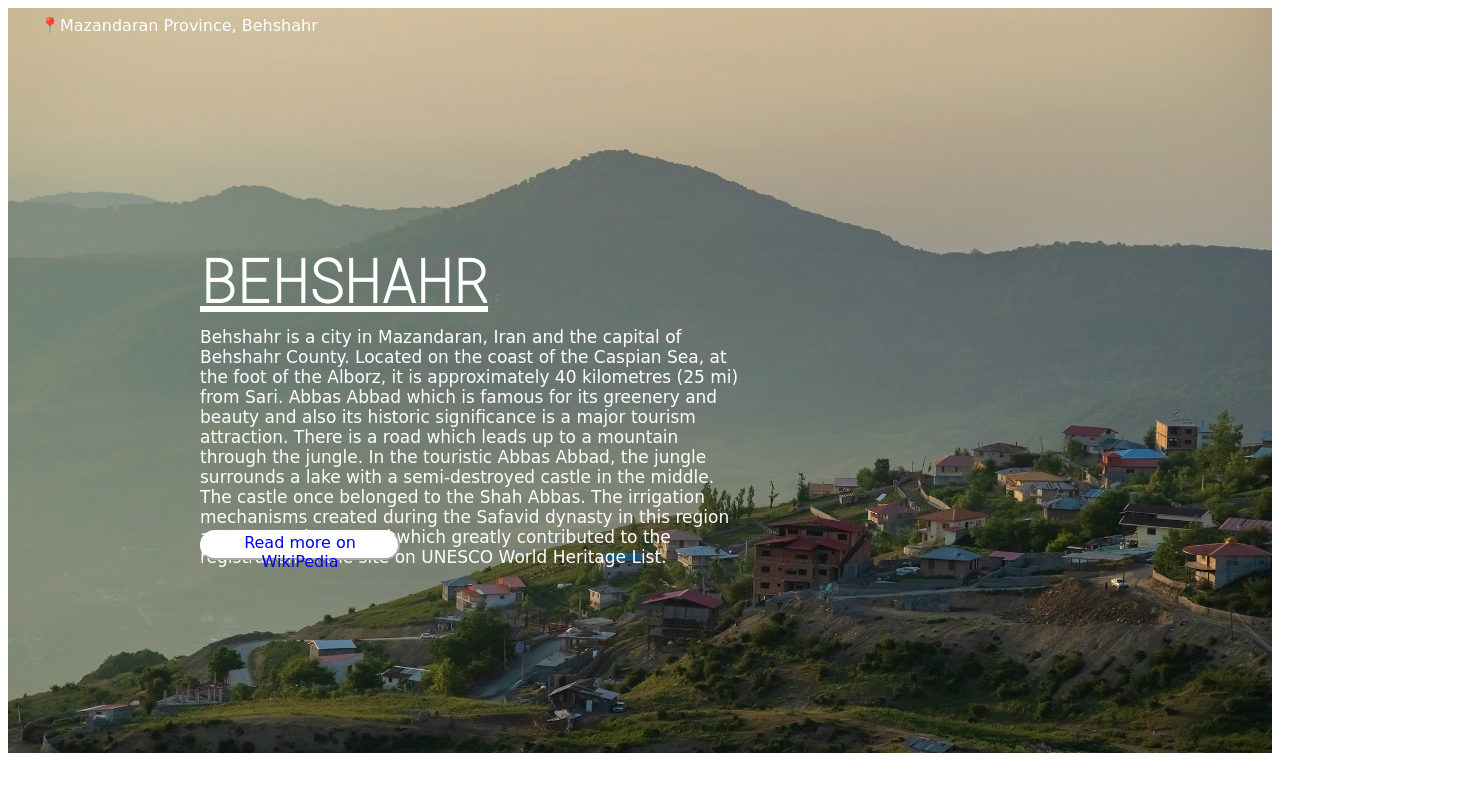
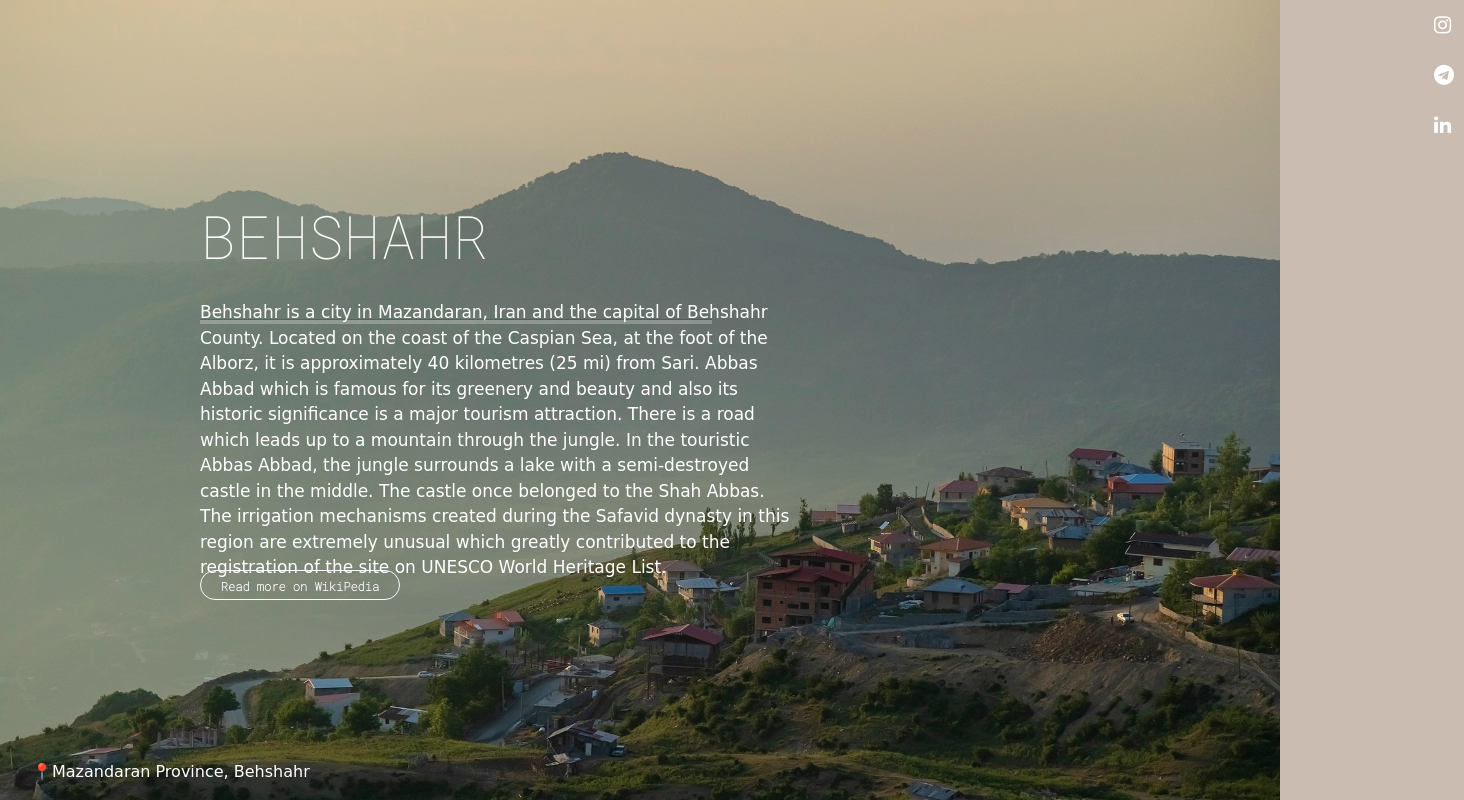
Before and after one commit to IOGANESSON/SheCodesChallenge, a plain HTML site: page index.html in a window 1280 px wide. Shown: the whole page, 1464 px wide, since content can reach past the window. Drawn offline with nearby package versions, Linux system fonts and the light colour scheme; files whose address does not match are found by name; a web font is replaced by a local one.

Commit message:
fixed everything
added links
added fix background

```diff
--- a/index.html
+++ b/index.html
@@ -16,30 +16,52 @@
       href="https://fonts.googleapis.com/css2?family=Gruppo&display=swap"
       rel="stylesheet"
     />
+    <link
+      href="https://cdn.jsdelivr.net/npm/bootstrap@5.2.2/dist/css/bootstrap.min.css"
+      rel="stylesheet"
+      integrity="sha384-Zenh87qX5JnK2Jl0vWa8Ck2rdkQ2Bzep5IDxbcnCeuOxjzrPF/et3URy9Bv1WTRi"
+      crossorigin="anonymous"
+    />
     <script
-      src="https://cdn.jsdelivr.net/npm/@popperjs/core@2.11.6/dist/umd/popper.min.js"
-      integrity="sha384-oBqDVmMz9ATKxIep9tiCxS/Z9fNfEXiDAYTujMAeBAsjFuCZSmKbSSUnQlmh/jp3"
+      src="https://cdn.jsdelivr.net/npm/bootstrap@5.2.2/dist/js/bootstrap.bundle.min.js"
+      integrity="sha384-OERcA2EqjJCMA+/3y+gxIOqMEjwtxJY7qPCqsdltbNJuaOe923+mo//f6V8Qbsw3"
       crossorigin="anonymous"
     ></script>
-    <script
-      src="https://cdn.jsdelivr.net/npm/bootstrap@5.2.2/dist/js/bootstrap.min.js"
-      integrity="sha384-IDwe1+LCz02ROU9k972gdyvl+AESN10+x7tBKgc9I5HFtuNz0wWnPclzo6p9vxnk"
-      crossorigin="anonymous"
-    ></script>
+    <link
+      rel="stylesheet"
+      href="https://cdnjs.cloudflare.com/ajax/libs/font-awesome/4.7.0/css/font-awesome.min.css"
+    />
     <link rel="stylesheet" href="src/style.css" />
     <title>Behshahr</title>
   </head>
   <body>
     <div class="container">
+      <img
+        src="C:\Users\Msi\Desktop\sheCodes\challenge\SheCodesChallenge\img\village-6800708_1920.jpg"
+        alt=""
+      />
       <div class="hometown">
         <ul class="location">
           <li>📍Mazandaran Province, Behshahr</li>
         </ul>
-        <img
-          src="C:\Users\Msi\Desktop\sheCodes\challenge\SheCodesChallenge\img\village-6800708_1920.jpg"
-          alt=""
-        />
-        <h1><u>BEHSHAHR</u></h1>
+        <ul class="contact">
+          <li>
+            <a href="https://www.instagram.com/ioganesson/"
+              ><i class="fa fa-instagram"></i
+            ></a>
+          </li>
+          <li>
+            <a href="https://t.me/ioganesson"><i class="fa fa-telegram"></i></a>
+          </li>
+          <li>
+            <a
+              href="https://www.linkedin.com/in/sepide-malek-mahmoudi-78057321a"
+              ><i class="fa fa-linkedin"></i
+            ></a>
+          </li>
+        </ul>
+        <h1>BEHSHAHR</h1>
+        <hr />
         <p>
           Behshahr is a city in Mazandaran, Iran and the capital of Behshahr
           County. Located on the coast of the Caspian Sea, at the foot of the
@@ -53,7 +75,7 @@
           region are extremely unusual which greatly contributed to the
           registration of the site on UNESCO World Heritage List.
         </p>
-        <button type="button" class="btn btn-light">
+        <button type="button" class="btn btn-outline-light">
           <a href="https://en.wikipedia.org/wiki/Behshahr"
             >Read more on WikiPedia</a
           >
--- a/src/style.css
+++ b/src/style.css
@@ -1,26 +1,25 @@
-body {
+body,
+html {
   font-family: "Gruppo", cursive;
+  background-color: #cbbcb1;
 }
 img {
+  position: absolute;
+  top: 0;
+  left: 0;
+  height: 100%;
   width: 100%;
-  height: 745px;
 }
 .location {
   list-style: none;
   position: absolute;
+  bottom: 0;
   left: 0;
-  top: 0px;
   color: #fff;
-}
-.contact li {
-  position: absolute;
-  height: 10px;
-  display: inline-block;
 }
 h1 {
   color: #fff;
   position: absolute;
-
   font-size: 60px;
   top: 200px;
   left: 200px;
@@ -30,32 +29,48 @@ h1 {
 p {
   color: #fff;
   position: absolute;
-  top: 310px;
+  top: 300px;
   left: 200px;
-  width: 550px;
+  width: 600px;
   font-size: 17px;
 }
 .btn {
-  font-family: "Gruppo", cursive;
-  font-size: 16px;
-
+  font-family: "Roboto Mono", monospace;
+  font-size: 12px;
+  font-weight: 900;
   position: absolute;
-  top: 530px;
+  top: 570px;
   left: 200px;
-  border-radius: 20px;
-  border-color: #fff;
-  background-color: #fff;
+  border-radius: 15px;
   width: 200px;
   height: 30px;
-  box-shadow: none;
 }
 a {
   text-decoration: none;
+  color: white;
 }
 a:hover {
   color: black;
 }
 ul {
   position: absolute;
-  height: 10px;
 }
+.contact li {
+  list-style: none;
+  display: inherit;
+  position: relative;
+  left: 1310px;
+  font-size: 20px;
+  padding: 10px;
+}
+.contact a {
+  color: #fff;
+}
+hr {
+  position: absolute;
+  bottom: 460px;
+  width: 40%;
+  left: 200px;
+  height: 5px;
+  background-color: white;
+}
```
Also changed, not shown: img/northern-iran-6800787_1920.jpg.
